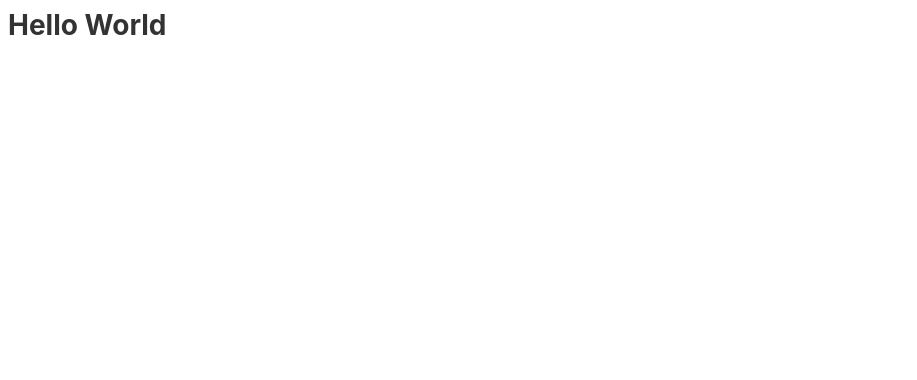
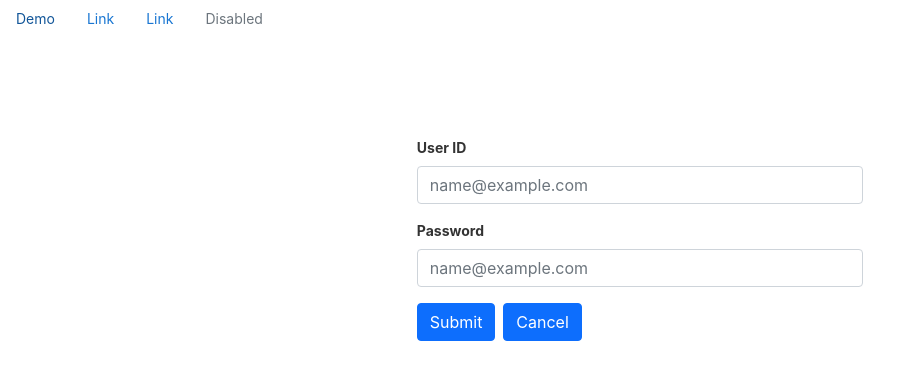
Before and after one commit to rockdworld/Demo-Project, an Angular app: page /login in a window 1280 px wide. Before the commit this address led to /. Shown: the top 380 px of the page, without its empty margins (0-917 px from the left). Built offline with nearby package versions, Linux system fonts and the light colour scheme.

Commit message:
YDX-01 Login page complete !

```diff
--- a/angular.json
+++ b/angular.json
@@ -27,9 +27,13 @@
               "src/assets"
             ],
             "styles": [
-              "src/styles.css"
+              "src/styles.css",
+              "./node_modules/bootstrap/dist/css/bootstrap.min.css"
             ],
-            "scripts": []
+            "scripts": [
+              "./node_modules/jquery/dist/jquery.min.js",
+              "./node_modules/bootstrap/dist/js/bootstrap.min.js"
+            ]
           },
           "configurations": {
             "production": {
--- a/package.json
+++ b/package.json
@@ -18,6 +18,8 @@
     "@angular/platform-browser": "~12.1.2",
     "@angular/platform-browser-dynamic": "~12.1.2",
     "@angular/router": "~12.1.2",
+    "bootstrap": "^5.0.2",
+    "jquery": "^3.6.0",
     "rxjs": "~6.6.0",
     "tslib": "^2.2.0",
     "zone.js": "~0.11.4"
--- a/src/app/app-routing.module.ts
+++ b/src/app/app-routing.module.ts
@@ -1,7 +1,12 @@
 import { NgModule } from '@angular/core';
 import { RouterModule, Routes } from '@angular/router';
+import { AppComponent } from './app.component';
+import { LoginComponent } from './login/login.component';
 
-const routes: Routes = [];
+const routes: Routes = [
+  {path: 'login', component: LoginComponent},
+
+];
 
 @NgModule({
   imports: [RouterModule.forRoot(routes)],
--- a/src/app/app.component.html
+++ b/src/app/app.component.html
@@ -302,15 +302,21 @@
   }
 </style>
 
-<!-- Toolbar -->
-<h1>Hello World</h1>
+<ul class="nav">
+  <li class="nav-item">
+    <a class="nav-link active" aria-current="page" href="#">Demo</a>
+  </li>
+  <li class="nav-item">
+    <a class="nav-link" href="#">Link</a>
+  </li>
+  <li class="nav-item">
+    <a class="nav-link" href="#">Link</a>
+  </li>
+  <li class="nav-item">
+    <a class="nav-link disabled" href="#" tabindex="-1" aria-disabled="true">Disabled</a>
+  </li>
+</ul>
 
-<!-- * * * * * * * * * * * * * * * * * * * * * * * * * * * * * * * -->
-<!-- * * * * * * * * * * * The content above * * * * * * * * * * * -->
-<!-- * * * * * * * * * * is only a placeholder * * * * * * * * * * -->
-<!-- * * * * * * * * * * and can be replaced. * * * * * * * * * * * -->
-<!-- * * * * * * * * * * * * * * * * * * * * * * * * * * * * * * * -->
-<!-- * * * * * * * * * * End of Placeholder * * * * * * * * * * * -->
-<!-- * * * * * * * * * * * * * * * * * * * * * * * * * * * * * * * -->
-
+<div class="container">
 <router-outlet></router-outlet>
+</div>
--- a/src/app/app.module.ts
+++ b/src/app/app.module.ts
@@ -3,10 +3,12 @@ import { BrowserModule } from '@angular/platform-browser';
 
 import { AppRoutingModule } from './app-routing.module';
 import { AppComponent } from './app.component';
+import { LoginComponent } from './login/login.component';
 
 @NgModule({
   declarations: [
-    AppComponent
+    AppComponent,
+    LoginComponent
   ],
   imports: [
     BrowserModule,
--- /dev/null
+++ b/src/app/login/login.component.html
@@ -0,0 +1,16 @@
+<div style="width: 40%; margin: auto; margin-top: 100px;">
+<div class="mb-3">
+    <label for="exampleFormControlInput1" class="form-label"><b>User ID</b></label>
+    <input type="email" class="form-control" id="exampleFormControlInput1" placeholder="name@example.com">
+  </div>
+  <div class="mb-3">
+    <label for="exampleFormControlTextarea1" class="form-label"><b>Password</b></label>
+    <input type="email" class="form-control" id="exampleFormControlInput1" placeholder="name@example.com">
+  </div>
+
+  <div class="mb-3">
+    <button class="btn btn-primary">Submit</button>&nbsp;
+    <button class="btn btn-primary">Cancel</button>
+  </div>
+
+</div>
--- /dev/null
+++ b/src/app/login/login.component.ts
@@ -0,0 +1,15 @@
+import { Component, OnInit } from '@angular/core';
+
+@Component({
+  selector: 'app-login',
+  templateUrl: './login.component.html',
+  styleUrls: ['./login.component.css']
+})
+export class LoginComponent implements OnInit {
+
+  constructor() { }
+
+  ngOnInit(): void {
+  }
+
+}
```
Also changed, not shown: src/app/login/login.component.css (added), 2 other files (tests, documents, lock files or other folders).
